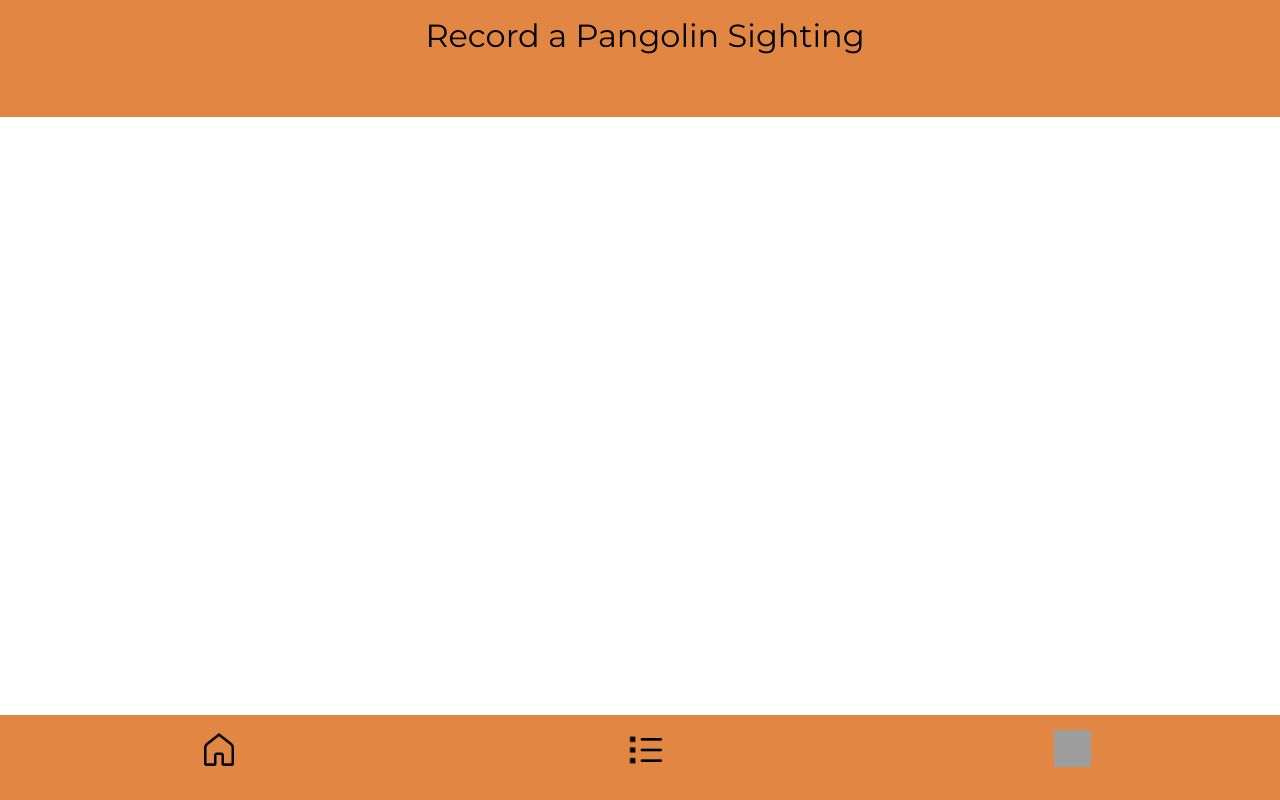
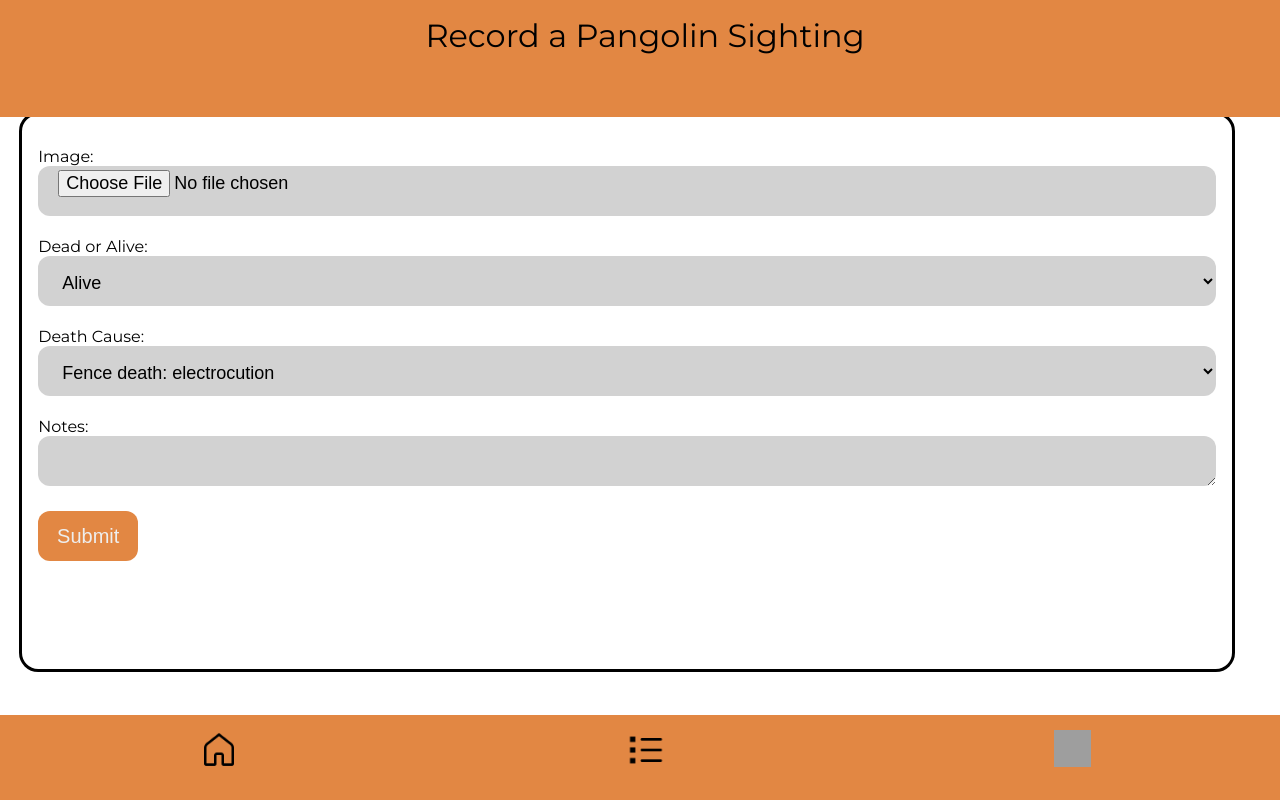
Before and after one commit to JuliaKolano/Zap-App, a React (Create React App) app in the folder Project/client/: page /RecordSighting in a window 1280 px wide. Built offline with nearby package versions, Linux system fonts and the light colour scheme; grey boxes are pictures that could not be loaded; the HTML template or start-up script is replaced by a standard one.

Commit message:
finished adding initial styles

```diff
--- a/Project/client/src/components/SearchBar.js
+++ b/Project/client/src/components/SearchBar.js
@@ -38,13 +38,14 @@ class SearchBar extends React.Component {
   render = () => {
     return (
       <form id="searchBar" onSubmit={this.handleSubmit}>
-        <label htmlFor="search"></label>
+        <label className="searchLabel" htmlFor="search"></label>
         <input
+          className="search"
           id="search"
           type="search"
           placeholder="Search Pangolin Sightings..."
         />
-        <button type="submit">Go</button>
+        <button className="searchButton" type="submit">Go</button>
       </form>
     );
   };
--- a/Project/client/src/components/SightingsForm.js
+++ b/Project/client/src/components/SightingsForm.js
@@ -78,8 +78,10 @@ class SightingsForm extends React.Component {
     return (
       <div>
         <form className="recordSightingForm" onSubmit={this.handleSubmit}>
-          <div className="inputContainer ic1">
+          <div className="inputContainer">
+            <label htmlFor="image">Image: </label>
             <input
+              className="recordSightingInput"
               type="file"
               id="image"
               name="image"
@@ -87,10 +89,11 @@ class SightingsForm extends React.Component {
               onChange={this.handleFileChange}
             />
             <div className="cut"></div>
-            <label htmlFor="image">Image: </label>
           </div>
-          <div className="inputContainer ic2">
+          <div className="inputContainer">
+            <label htmlFor="deadOrAlive">Dead or Alive: </label>
             <select
+              className="recordSightingSelect"
               id="deadOrAlive"
               name="deadOrAlive"
               value={formData.deadOrAlive}
@@ -100,10 +103,11 @@ class SightingsForm extends React.Component {
               <option value="Dead">Dead</option>
             </select>
             <div className="cut"></div>
-            <label htmlFor="deadOrAlive">Dead or Alive: </label>
           </div>
-          <div className="inputContainer ic2">
+          <div className="inputContainer">
+            <label htmlFor="deathCause">Death Cause: </label>
             <select
+              className="recordSightingSelect"
               id="deathCause"
               name="deathCause"
               value={formData.deathCause}
@@ -120,19 +124,19 @@ class SightingsForm extends React.Component {
               <option value="N/A">N/A</option>
             </select>
             <div className="cut"></div>
-            <label htmlFor="deathCause">Death Cause: </label>
           </div>
-          <div className="inputContainer ic2">
+          <div className="inputContainer">
+            <label htmlFor="notes">Notes: </label>
             <textarea
+              className="recordSightingTextarea"
               id="notes"
               name="notes"
               value={formData.notes}
               onChange={this.handleInputChange}
             />
             <div className="cut cutShort"></div>
-            <label htmlFor="notes">Notes: </label>
           </div>
-          <button type="submit">Submit</button>
+          <button className="recordSightingButton" type="submit">Submit</button>
         </form>
       </div>
     );
--- a/Project/client/src/pages/RecordSighting.js
+++ b/Project/client/src/pages/RecordSighting.js
@@ -1,6 +1,6 @@
 import React from "react";
 import SightingsForm from "../components/SightingsForm";
-// import "../styles/RecordSighting.css";
+import "../styles/RecordSighting.css";
 
 class RecordSighting extends React.Component {
 
@@ -8,7 +8,7 @@ class RecordSighting extends React.Component {
     return (
       <div>
         <header>
-          <p className="title">Record a Pangolin Sighting</p>
+          <p className="recordSightingTitle">Record a Pangolin Sighting</p>
         </header>
         <SightingsForm />
       </div>
--- a/Project/client/src/pages/ViewSightings.js
+++ b/Project/client/src/pages/ViewSightings.js
@@ -27,7 +27,7 @@ class ViewSighting extends React.Component {
         return (
             <div>
               <header>
-                <p className="title">View Pangolin Sightings</p>
+                <p className="ViewSightingsTitle">View Pangolin Sightings</p>
               </header>
               <SearchBar updateState={this.updateState} />
               <SightingList state={this.state} />
--- /dev/null
+++ b/Project/client/src/styles/RecordSighting.css
@@ -0,0 +1,67 @@
+.recordSightingTitle {
+    font-size: 2em;
+    text-align: center;
+    position: fixed;
+    top: -1em;
+    left: 0;
+    width: 100%;
+    height: 12%;
+    display: flex;
+    justify-content: space-around;
+    padding: 5px;
+    padding-top: 0.5em;
+    z-index: 2;
+    background-color: rgb(226,135,67);
+}
+.recordSightingForm {
+    margin-top: 7em;
+    background-color: #ffffff;
+    border-radius: 1.2em;
+    box-sizing: border-box;
+    height: 70vh;
+    padding: 1.5em;
+    width: 95vi;
+    border-style: solid;
+    padding: 1em;
+    margin-left: -9vi;
+}
+.recordSightingForm div {
+    padding-bottom: 1.5em;
+}
+.inputContainer {
+    margin-top: 1em;
+    height: 50px;
+    position: relative;
+    width: 100%;
+}
+.recordSightingInput, .recordSightingSelect, .recordSightingTextarea {
+    background-color: rgb(210, 210, 210);
+    border-radius: 12px;
+    border: 0;
+    box-sizing: border-box;
+    color: #000000;
+    font-size: 18px;
+    height: 100%;
+    outline: 0;
+    padding: 4px 20px 0;
+    width: 100%;
+}
+.recordSightingButton {
+    display: block;
+    background-color: rgb(226,135,67);
+    border-radius: 12px;
+    border: 0;
+    box-sizing: border-box;
+    color: #eee;
+    cursor: pointer;
+    font-size: 20px;
+    height: 50px;
+    outline: 0;
+    text-align: center;
+    width: 5em;
+    margin-top: 1em;
+}
+.recordSightingButton:active {
+    background-color: rgb(218, 105, 19);
+}
+/* Form css obtained from  https://codepen.io/ainalem/pen/GRqPwoz*/
--- a/Project/client/src/styles/ViewSightings.css
+++ b/Project/client/src/styles/ViewSightings.css
@@ -1,18 +1,18 @@
-form {
+#searchBar {
     margin-top: -3em;
     position: fixed;
     width: 75%;
     background: rgb(226,135,67);
     border-radius: 0.7rem;
 }
-input, button {
+.search, .searchButton {
     height: 2em;
     font-family: 'Lato', sans-serif;
     border: 0;
     color: #2f2f2f;
     font-size: 1.1em;
 }
-input[type="search"] {
+.search {
     width: 100%;
     background: #fff;
     padding: 0 1.6rem;
@@ -24,7 +24,7 @@ input[type="search"] {
     z-index: 1;
     position: relative;
 }
-button {
+.searchButton {
     display: none;
     position: absolute;
     top: 0;
@@ -34,14 +34,14 @@ button {
     background: rgb(226,135,67);
     border-radius: 0 0.7rem 0.7rem 0;
 }
-input:not(:placeholder-shown) {
+.search:not(:placeholder-shown) {
     border-radius: 0.7rem 0 0 0.7rem;
     width: calc(100% - 6rem);
     + button {
         display: block;
     }
 }
-label {
+.searchLabel {
     position: absolute;
     clip: rect(1px, 1px, 1px, 1px);
     padding: 0;
@@ -50,7 +50,7 @@ label {
     width: 1px;
     overflow: hidden;
 }
-.title {
+.ViewSightingsTitle {
     font-size: 2em;
     text-align: center;
     position: fixed;
```
